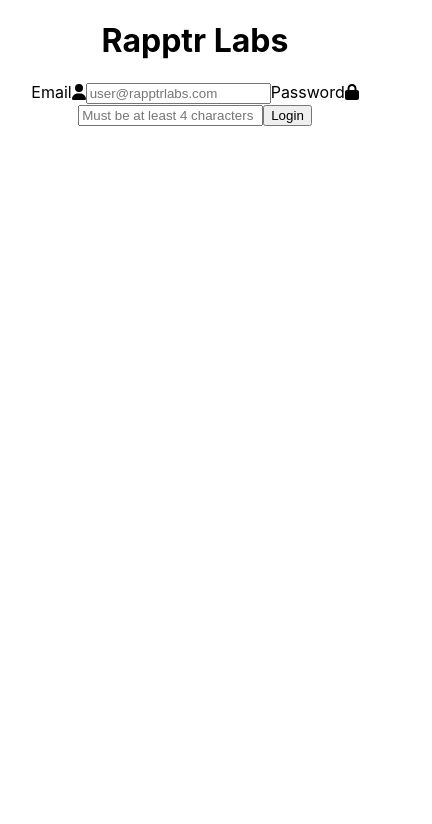
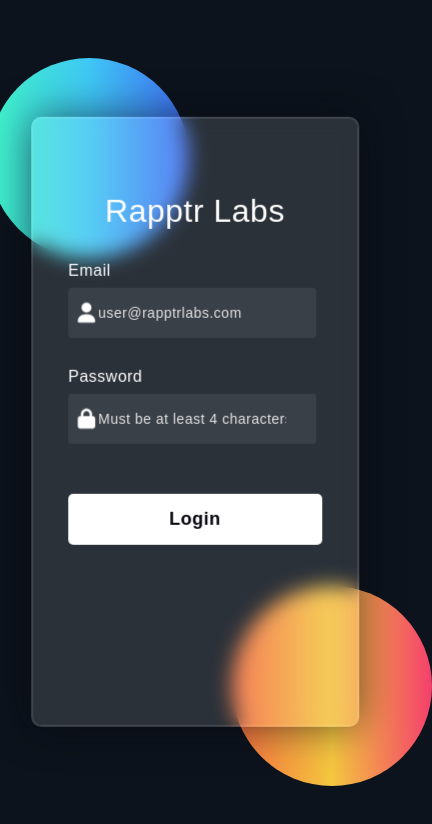
Before and after one commit to CliffordMorin/Todo-app, a React (Create React App) app: page / in a window 390 px wide. Shown: the top 824 px of the page, 432 px wide, since content can reach past the window. Built offline with nearby package versions, Linux system fonts and the light colour scheme.

Commit message:
added form styling and media queries

```diff
--- a/src/App.css
+++ /dev/null
@@ -1,3 +0,0 @@
-.App {
-  text-align: center;
-}
--- a/src/App.js
+++ b/src/App.js
@@ -1,4 +1,3 @@
-import "./App.css";
 import { Routes, Route, Link } from "react-router-dom";
 import Login from "./Login/Login";
 import MyList from "./MyList/MyList";
--- a/src/Login/Login.js
+++ b/src/Login/Login.js
@@ -11,24 +11,26 @@
   const [loading, setloading] = useState(false);
 
   return (
-    <div>
+    <div className="container">
+      <div className="background">
+        <div className="shape"></div>
+        <div className="shape"></div>
+      </div>
       <form>
         <h1>Rapptr Labs</h1>
-        <label className="input-wrapper">
-          Email
+        <label>Email</label>
         <FontAwesomeIcon className="icon" icon={faUser} beat />
         <input type="email" name="email" placeholder="user@rapptrlabs.com" />
-        </label>
-        <label className="input-wrapper">
-          Password
+
+        <label>Password</label>
         <FontAwesomeIcon className="icon" icon={faLock} beat />
         <input
           type="password"
           name="password"
           placeholder="Must be at least 4 characters"
         />
-        </label>
-        <input type="submit" value="Login" />
+
+        <button type="submit">Login</button>
       </form>
     </div>
   );
--- a/src/Login/login.css
+++ b/src/Login/login.css
@@ -1,4 +1,110 @@
+.background {
+  width: 430px;
+  height: 520px;
+  position: absolute;
+  transform: translate(-50%, -50%);
+  left: 50%;
+  top: 50%;
+}
+.background .shape {
+  height: 200px;
+  width: 200px;
+  position: absolute;
+  border-radius: 50%;
+}
+.shape:first-child {
+  background: linear-gradient(to left, #3f6cf4, #3fc7f4, #3ff4c7);
+  left: -30%;
+  top: -20%;
+}
+.shape:last-child {
+  background: linear-gradient(to right, #f46c3f, #f4c73f, #f43f6c);
+  right: -25%;
+  bottom: -20%;
+}
+
+form {
+  height: 60%;
+  width: 30%;
+  background-color: rgba(255, 255, 255, 0.13);
+  position: absolute;
+  transform: translate(-50%, -50%);
+  top: 50%;
+  left: 50%;
+  border-radius: 10px;
+  backdrop-filter: blur(10px);
+  border: 2px solid rgba(255, 255, 255, 0.1);
+  box-shadow: 0 0 40px rgba(8, 7, 16, 0.6);
+  padding: 50px 35px;
+}
+
+form * {
+  font-family: "Poppins", sans-serif;
+  color: #ffffff;
+  letter-spacing: 0.5px;
+  outline: none;
+  border: none;
+}
+
+form h1 {
+  font-size: 32px;
+  font-weight: 500;
+  line-height: 42px;
+  text-align: center;
+}
+
+label {
+  display: block;
+  margin-top: 30px;
+  font-size: 16px;
+  font-weight: 500;
+}
+input {
+  display: block;
+  height: 50px;
+  width: 85%;
+  background-color: rgba(255, 255, 255, 0.07);
+  border-radius: 3px;
+  padding: 0 30px;
+  margin-top: 8px;
+  font-size: 14px;
+  font-weight: 300;
+}
+::placeholder {
+  width: 100%;
+  color: #e5e5e5;
+}
+button {
+  margin-top: 50px;
+  width: 100%;
+  background-color: #ffffff;
+  color: #080710;
+  padding: 15px 0;
+  font-size: 18px;
+  font-weight: 600;
+  border-radius: 5px;
+  cursor: pointer;
+}
+
 .icon {
-  z-index: 2;
-  position: relative;
+  position: absolute;
+  padding: 22px 0 0 10px;
 }
+
+/* Media Queries */
+@media only screen and (max-width: 600px) {
+  form {
+    width: 65%;
+  }
+  input {
+    width: 74%;
+  }
+  .shape:first-child {
+    left: 2%;
+    top: -20%;
+  }
+  .shape:last-child {
+    right: -5%;
+    bottom: -20%;
+  }
+}
--- a/src/index.css
+++ b/src/index.css
@@ -1,13 +1,9 @@
 body {
   margin: 0;
-  font-family: -apple-system, BlinkMacSystemFont, 'Segoe UI', 'Roboto', 'Oxygen',
-    'Ubuntu', 'Cantarell', 'Fira Sans', 'Droid Sans', 'Helvetica Neue',
+  padding: 0;
+  box-sizing: border-box;
+  font-family: -apple-system, BlinkMacSystemFont, "Segoe UI", "Roboto", "Oxygen",
+    "Ubuntu", "Cantarell", "Fira Sans", "Droid Sans", "Helvetica Neue",
     sans-serif;
-  -webkit-font-smoothing: antialiased;
-  -moz-osx-font-smoothing: grayscale;
+  background-color: #0c131c;
 }
-
-code {
-  font-family: source-code-pro, Menlo, Monaco, Consolas, 'Courier New',
-    monospace;
-}
```
Lines whose indentation alone changed are shown as unchanged.
